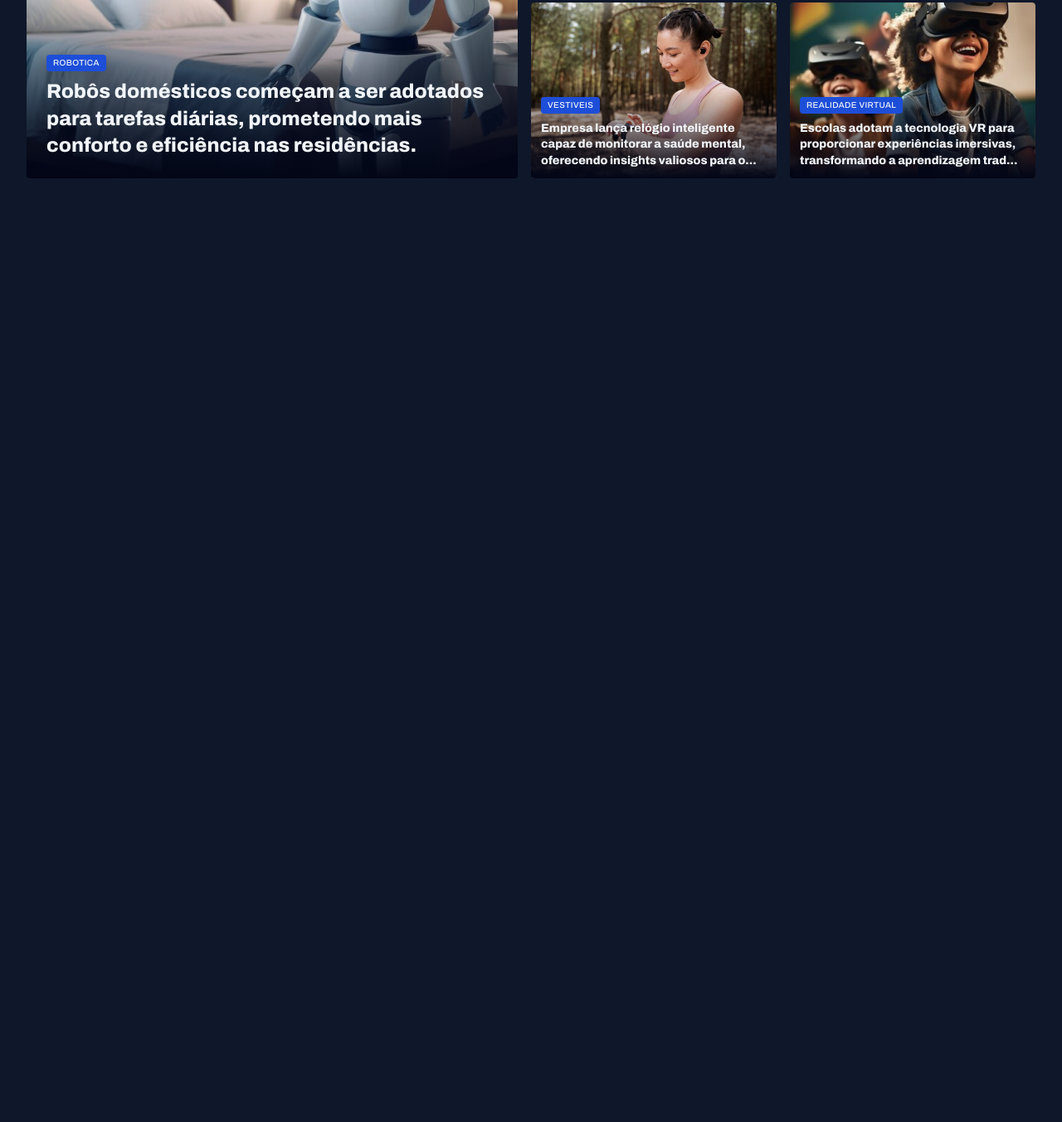
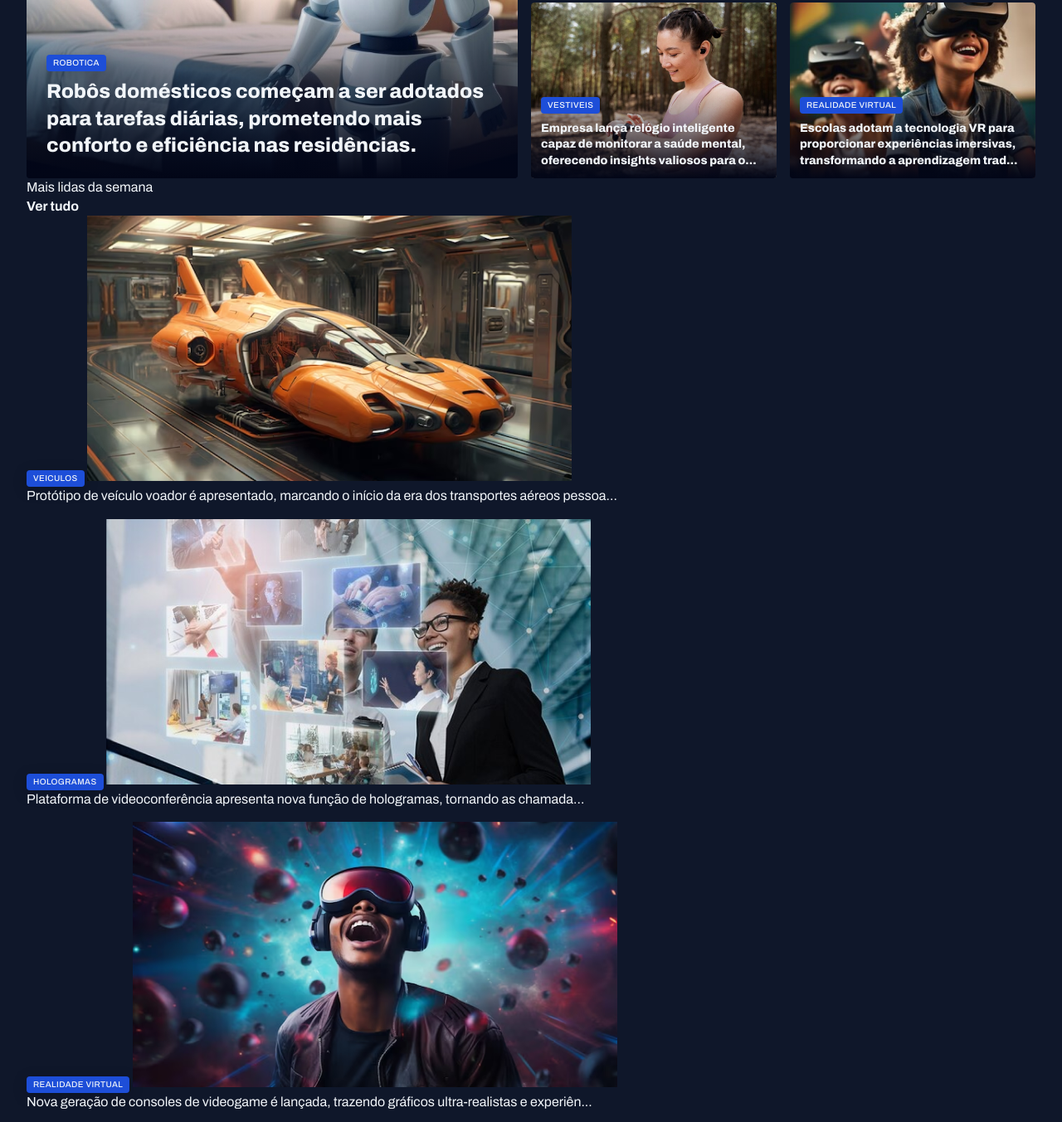
Before and after one commit to ygoralvesc1/PORTAL-DE-NOTICIAS, a plain HTML site: page index.html in a window 1280 px wide. Shown: the part 389-1742 px from the top of the page at 83% size. Before the commit the page ends 800 px from the top, so only its background shows below. Drawn offline with Linux system fonts and the light colour scheme.

Commit message:
estruturando a secao mais da lidas da semana

```diff
--- a/index.html
+++ b/index.html
@@ -82,6 +82,39 @@
                 </figure>
             </div>
         </section>
+
+        <section id="weekly">
+            <header class="grid-flow-col">
+                <h3>Mais lidas da semana</h3>
+                <a href="#" class="grid-flow-col">
+                    <strong>Ver tudo</strong>
+                    <span></span>
+                </a>
+            </header>
+
+            <div class="grid gap-16">
+                <figure>
+                    <span class="content-tag">Veiculos</span>
+                    <img src="assets/images/Image 06.png" alt="">
+                    <p>Protótipo de veículo voador é apresentado, marcando o início da era dos transportes aéreos pessoa...</p>
+                </figure>
+                <figure>
+                    <span class="content-tag">Hologramas</span>
+                    <img src="assets/images/Image 07.png" alt="">
+                    <p>Plataforma de videoconferência apresenta nova função de hologramas, tornando as chamada...</p>
+                </figure>
+                <figure>
+                    <span class="content-tag">Realidade virtual</span>
+                    <img src="assets/images/Image 08.png" alt="">
+                    <p>Nova geração de consoles de videogame é lançada, trazendo gráficos ultra-realistas e experiên...</p>
+                </figure>
+                <figure>
+                    <span class="content-tag">Internet</span>
+                    <img src="assets/images/Image 09.png" alt="">
+                    <p>Projeto busca oferecer internet de alta velocidade em áreas remotas através de satélites.</p>
+                </figure>
+            </div>
+        </section>
     </main>
 </body>
 </html>
```
